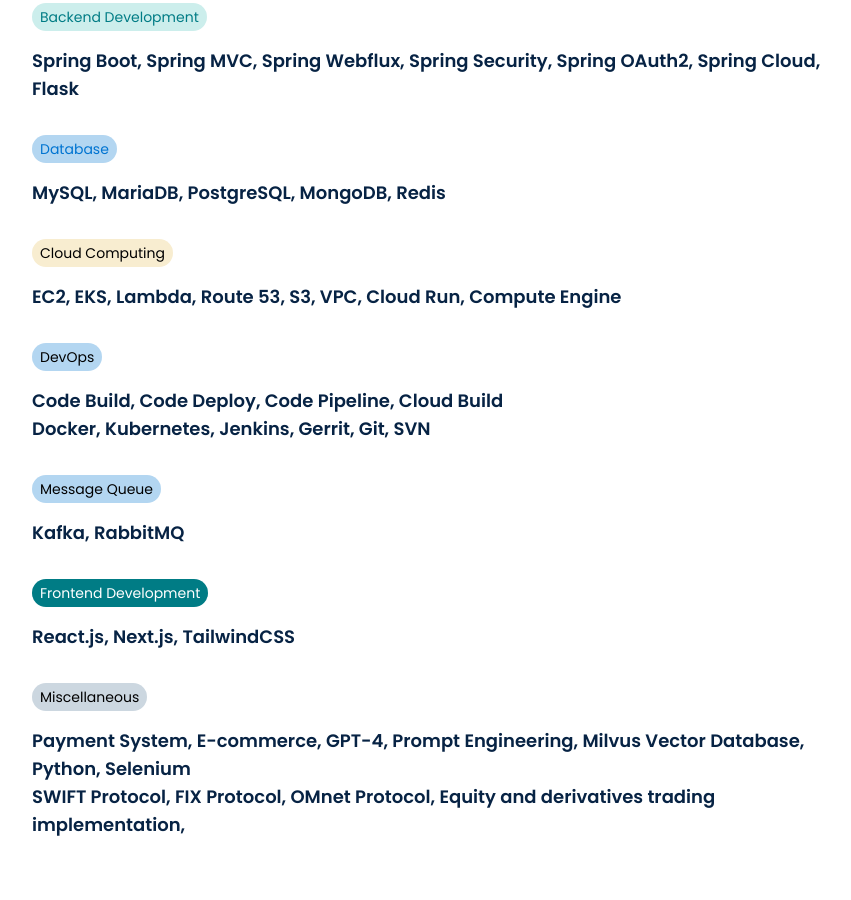
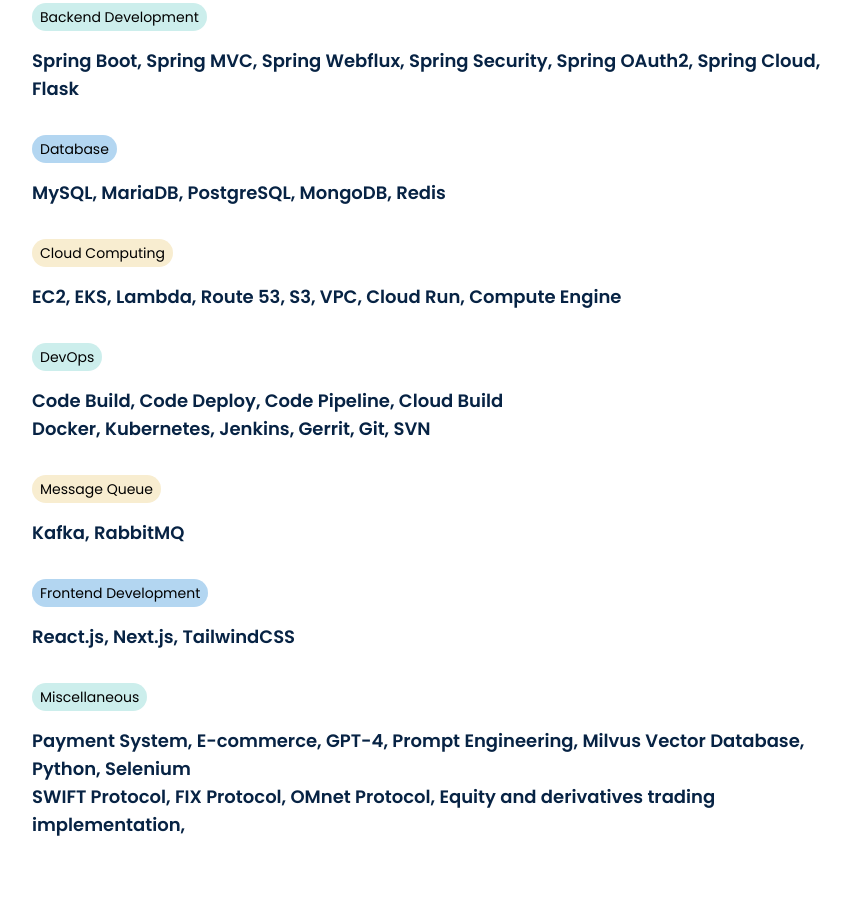
Before and after one commit to Pugineer/Pugineer.github.io, a plain HTML site: page index.html in a window 1280 px wide. Shown: the part 928-1828 px from the top of the page, without its empty margins (199-1050 px from the left). Drawn offline with Linux system fonts and the light colour scheme.

Commit message:
update color

```diff
--- a/index.html
+++ b/index.html
@@ -89,7 +89,7 @@
         </div>
         <div class="pt-8">
           <div class="pb-8">
-            <span class="mb-4 inline-block rounded-full bg-green-light px-2 py-1 font-body text-sm text-green">Backend
+            <span class="mb-4 inline-block rounded-full bg-green-light px-2 py-1 font-body text-sm text-black">Backend
               Development</span>
             <p class="block font-body text-lg font-semibold text-primary transition-colors dark:text-white">
               Spring Boot, Spring MVC, Spring Webflux, Spring Security, Spring OAuth2, Spring Cloud, Flask
@@ -97,13 +97,13 @@
           </div>
           <div class=" pb-8">
             <span
-              class="mb-4 inline-block rounded-full bg-blue-light px-2 py-1 font-body text-sm text-blue">Database</span>
+              class="mb-4 inline-block rounded-full bg-blue-light px-2 py-1 font-body text-sm text-black">Database</span>
             <p class="block font-body text-lg font-semibold text-primary transition-colors dark:text-white">
               MySQL, MariaDB, PostgreSQL, MongoDB, Redis
             </p>
           </div>
           <div class=" pb-8">
-            <span class="mb-4 inline-block rounded-full bg-yellow-light px-2 py-1 font-body text-sm text-yellow">Cloud
+            <span class="mb-4 inline-block rounded-full bg-yellow-light px-2 py-1 font-body text-sm text-black">Cloud
               Computing</span>
             <p class="block font-body text-lg font-semibold text-primary transition-colors dark:text-white">
               EC2, EKS, Lambda, Route 53, S3, VPC, Cloud Run, Compute Engine
@@ -111,7 +111,7 @@
           </div>
           <div class=" pb-8">
             <span
-              class="mb-4 inline-block rounded-full bg-blue-light px-2 py-1 font-body text-sm text-red">DevOps</span>
+              class="mb-4 inline-block rounded-full bg-green-light px-2 py-1 font-body text-sm text-black">DevOps</span>
             <p class="block font-body text-lg font-semibold text-primary transition-colors dark:text-white">
               Code Build, Code Deploy, Code Pipeline, Cloud Build
               <br />
@@ -119,20 +119,20 @@
             </p>
           </div>
           <div class="pb-8">
-            <span class="mb-4 inline-block rounded-full bg-blue-light px-2 py-1 font-body text-sm">Message Queue</span>
+            <span class="mb-4 inline-block rounded-full bg-yellow-light px-2 py-1 font-body text-sm">Message Queue</span>
             <p class="block font-body text-lg font-semibold text-primary transition-colors dark:text-white">
               Kafka, RabbitMQ
             </p>
           </div>
           <div class="pb-8">
-            <span class="mb-4 inline-block rounded-full bg-green px-2 py-1 font-body text-sm text-white">Frontend
+            <span class="mb-4 inline-block rounded-full bg-blue-light px-2 py-1 font-body text-sm text-black">Frontend
               Development</span>
             <p class="block font-body text-lg font-semibold text-primary transition-colors dark:text-white">
               React.js, Next.js, TailwindCSS
             </p>
           </div>
           <div class="pb-8">
-            <span class="mb-4 inline-block rounded-full bg-grey-light px-2 py-1 font-body text-sm">Miscellaneous</span>
+            <span class="mb-4 inline-block rounded-full bg-green-light px-2 py-1 font-body text-sm">Miscellaneous</span>
             <p class="block font-body text-lg font-semibold text-primary transition-colors dark:text-white">
               Payment System, E-commerce, GPT-4, Prompt Engineering, Milvus Vector Database, Python, Selenium
               <br />
```
